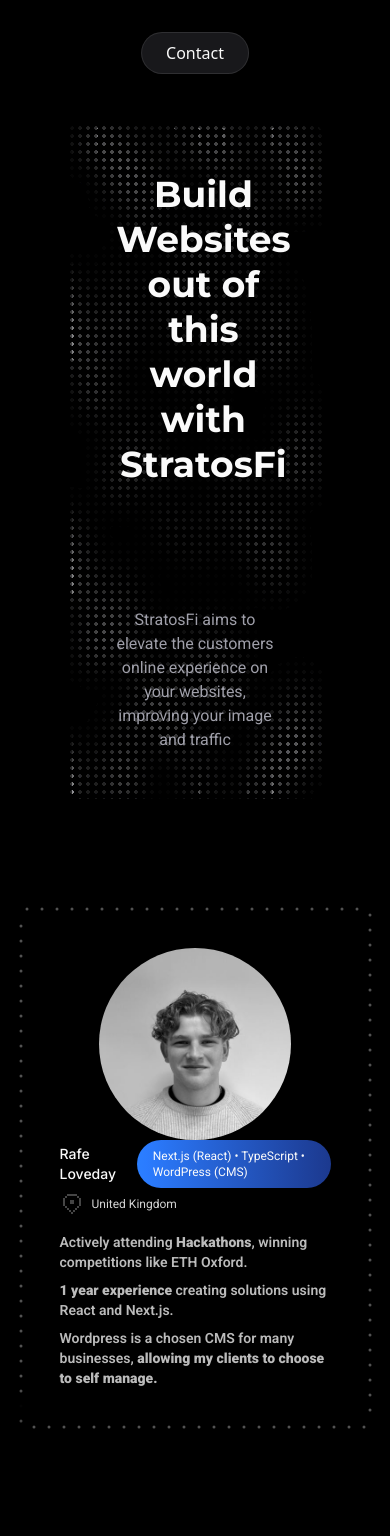
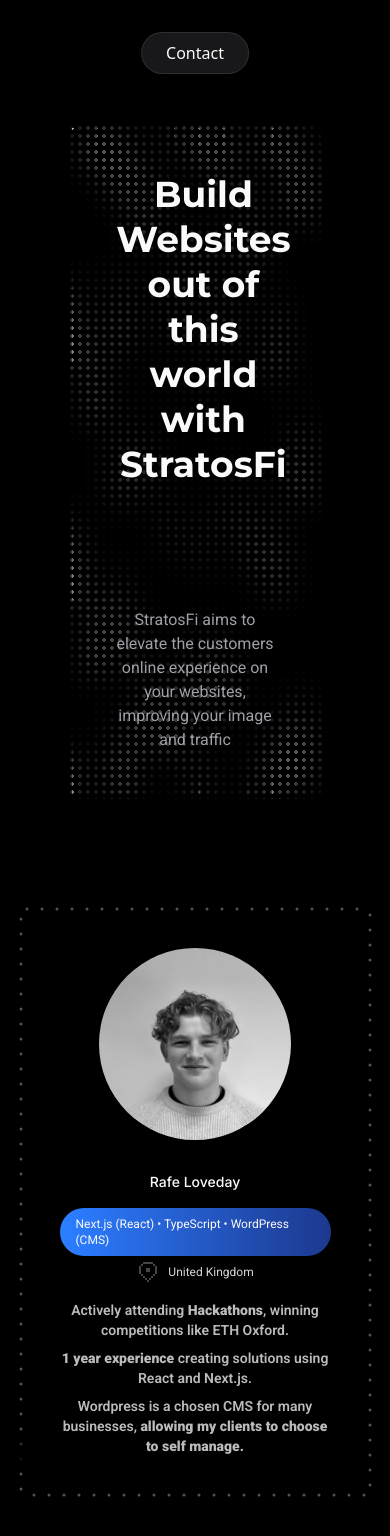
Before and after one commit to Rafelvdy/Portfolio, a Next.js app: page / in a window 390 px wide. Shown: the top 1536 px of the page. Before the commit the page ends 1492 px from the top, so only its background shows below. Built offline with nearby package versions, Linux system fonts and the light colour scheme.

Commit message:
Refactor About section layout for improved spacing and alignment; enhance text component styling for better readability

```diff
--- a/components/sections/About.tsx
+++ b/components/sections/About.tsx
@@ -5,7 +5,7 @@
   return (
     <section className="w-full bg-background py-16 md:py-24 lg:py-32">
       <AnimatedDottedBorder className="container mx-auto px-4 sm:px-6 lg:px-8 lg:max-w-6xl max-w-[90vw] text-neutral-600 rounded-lg p-10 hover:scale-105 transition-all duration-300">
-        <div className="grid grid-cols-1 md:grid-cols-2 items-center ">
+        <div className="grid grid-cols-1 md:grid-cols-2 items-center gap-8 md:gap-0">
           <div className="flex justify-center md:justify-start">
             <div className="relative w-48 h-48 sm:w-48 sm:h-48 md:w-56 md:h-56 lg:w-64 lg:h-64">
               <Image
@@ -17,20 +17,20 @@
               />
             </div>
           </div>
-          <div className="flex flex-col gap-4">
-            <div className="flex flex-col gap-1">
-              <div className="flex flex-row items-center justify-start gap-4">
+          <div className="flex flex-col gap-4 items-center md:items-start">
+            <div className="flex flex-col gap-1 items-center md:items-start">
+              <div className="flex flex-row items-center flex-wrap justify-center md:justify-start gap-4">
                   <h2 className="font-inter text-sm sm:text-md md:text-lg font-medium text-foreground">Rafe Loveday</h2>
-                  <div className="font-roboto text-xs sm:text-xs md:text-md inline-flex items-center px-4 py-2 rounded-full bg-linear-to-r from-blue-500 from- via-blue-900 via-100% w-fit select-none text-foreground">
+                  <div className="font-roboto text-xs sm:text-xs md:text-xs inline-flex items-center px-4 py-2 rounded-full bg-linear-to-r from-blue-500 from- via-blue-900 via-100% w-fit select-none text-foreground">
                       <p>Next.js (React) • TypeScript • WordPress (CMS)</p>
                   </div>
               </div>
-              <div className="flex flex-row items-center justify-start gap-2 opacity-85">
+              <div className="flex flex-row items-center justify-center md:justify-start gap-2 opacity-85">
                 <svg xmlns="http://www.w3.org/2000/svg" width="24" height="24" viewBox="0 0 24 24"><path fill="currentColor" d="M7 2h10v2H7zM5 6V4h2v2zm0 8H3V6h2zm2 2H5v-2h2zm2 2H7v-2h2zm2 2H9v-2h2zm2 0v2h-2v-2zm2-2v2h-2v-2zm2-2v2h-2v-2zm2-2v2h-2v-2zm0-8h2v8h-2zm0 0V4h-2v2zm-5 2h-4v4h4z"/></svg>
                 <p className="font-roboto text-xs sm:text-xs md:text-md text-foreground">United Kingdom</p>
               </div>
             </div>
-            <div className="flex flex-col gap-2 font-roboto text-sm sm:text-md md:text-md text-foreground opacity-75 font-semibold">
+            <div className="flex flex-col gap-2 font-roboto text-sm sm:text-md md:text-md text-foreground opacity-75 font-semibold text-center md:text-left">
                 <p>Actively attending <b className="opacity-100 font-bolder">Hackathons</b>, winning competitions like ETH Oxford.</p>
                 <p><b className="opacity-100 font-bolder">1 year experience</b> creating solutions using React and Next.js.</p>
                 <p>Wordpress is a chosen CMS for many businesses, <b className="opacity-100 font-bolder">allowing my clients to choose to self manage.</b></p>
```
